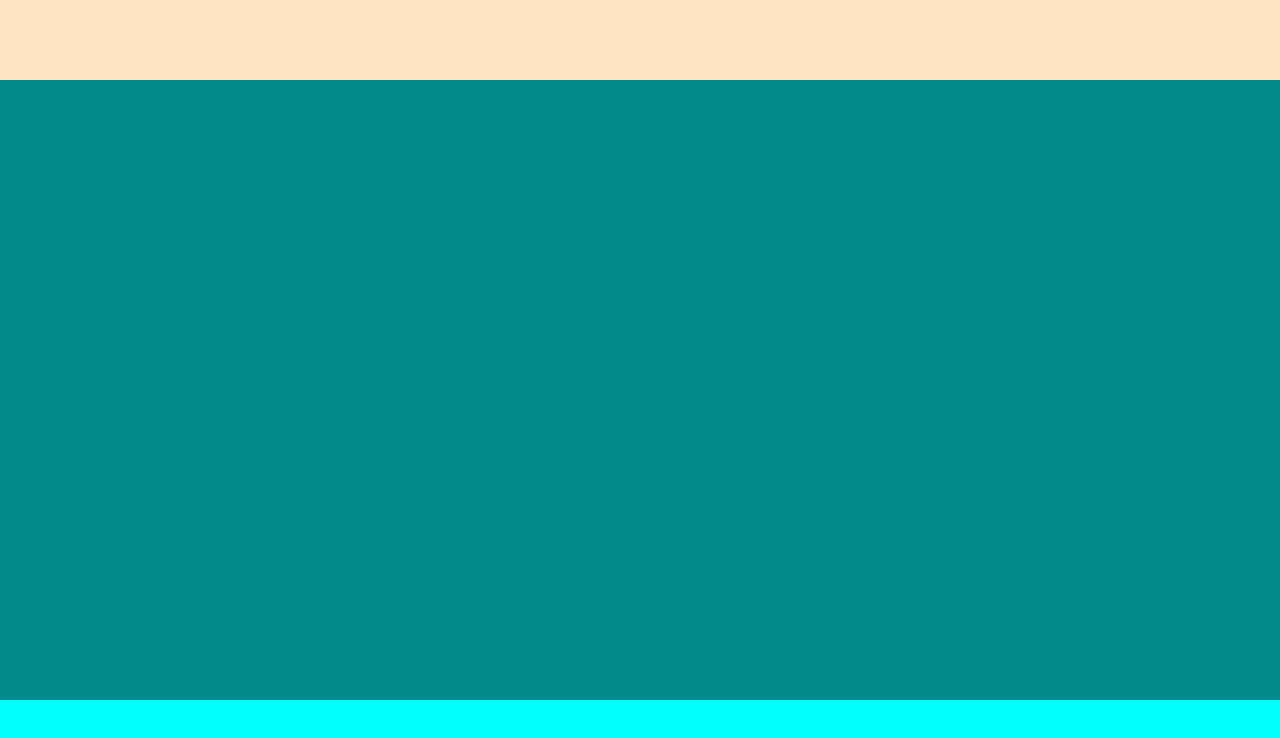
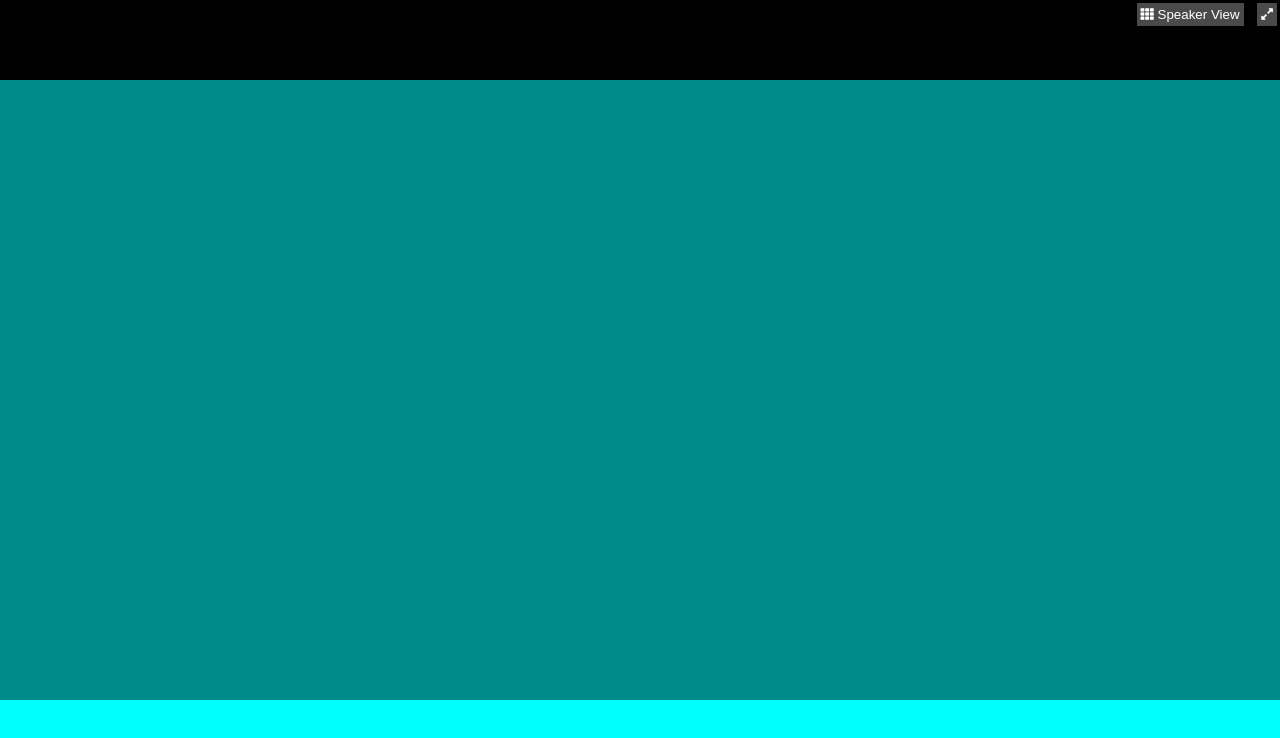
Before and after one commit to mohamedslima/html-css-zoom, a plain HTML site: page index.html in a window 1280 px wide. Drawn offline with Linux system fonts and the light colour scheme.

Commit message:
added color and button for header

```diff
--- a/css/style.css
+++ b/css/style.css
@@ -17,7 +17,19 @@ html {
 header {
     width: 100%;
     height: 80px;
-    background-color: bisque;
+    background-color: black;
+}
+
+.btn-header-cont {
+    float: right;
+    padding: .2em;
+}
+
+.btn-header {
+    background-color: #4a4a4a;
+    color: white;
+    padding: .3em;
+    border: none;
 }
 
 /* main */
--- a/index.html
+++ b/index.html
@@ -9,11 +9,20 @@
     <link rel="preconnect" href="https://fonts.googleapis.com">
     <link rel="preconnect" href="https://fonts.gstatic.com" crossorigin>
     <link href="https://fonts.googleapis.com/css2?family=Rubik+Mono+One&display=swap" rel="stylesheet">
+    <link rel="stylesheet" href="https://cdnjs.cloudflare.com/ajax/libs/font-awesome/5.15.4/css/all.min.css" integrity="sha512-1ycn6IcaQQ40/MKBW2W4Rhis/DbILU74C1vSrLJxCq57o941Ym01SwNsOMqvEBFlcgUa6xLiPY/NS5R+E6ztJQ==" crossorigin="anonymous" referrerpolicy="no-referrer"/>
 </head>
 <body>
     <!-- header -->
     <header>
-
+       <div class="btn-header-cont">
+            <button class="btn-header">
+                <i class="fas fa-th"></i>
+                Speaker View
+            </button>
+            <button class="btn-header">
+                <i class="fas fa-expand-alt"></i>
+            </button>
+       </div>
     </header>
     <!-- main -->
     <main>
```
